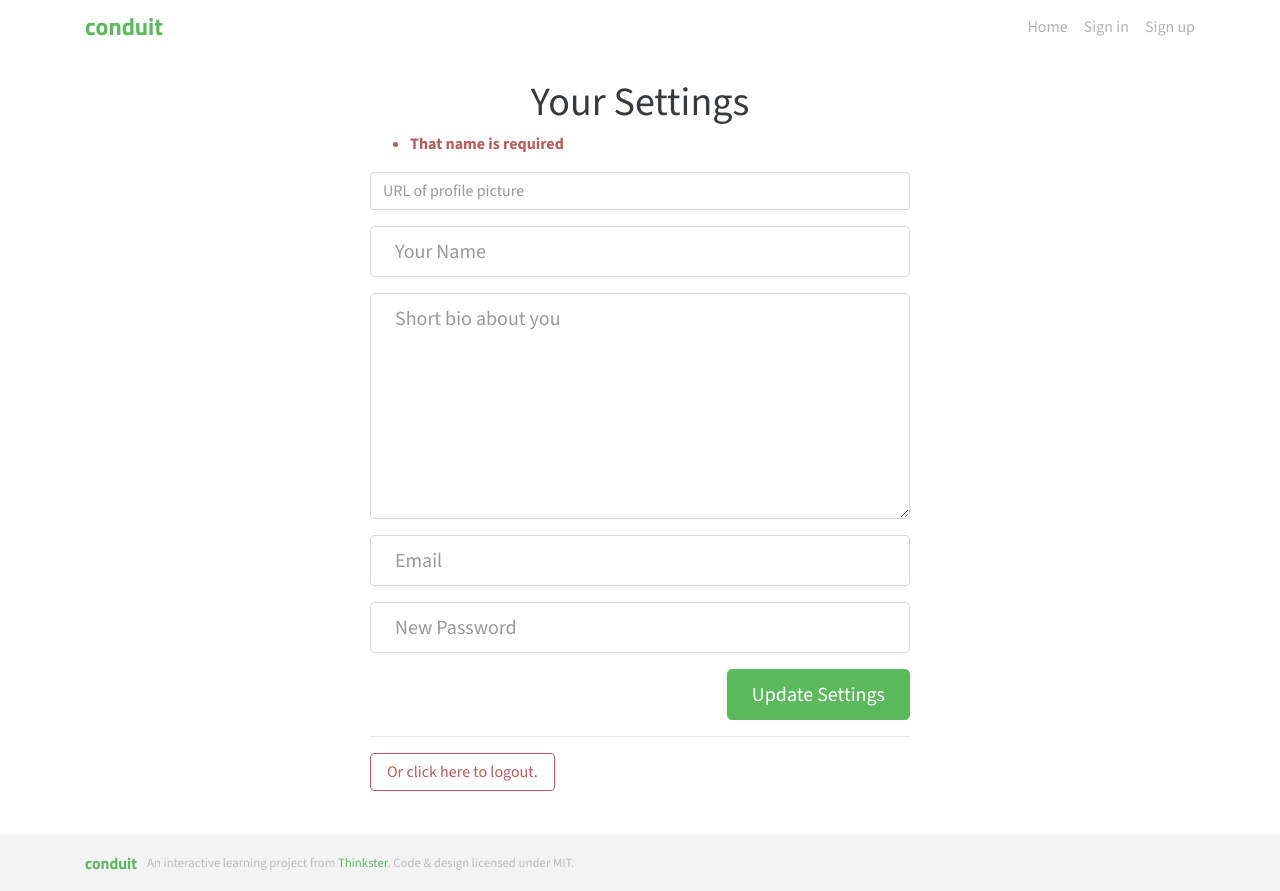
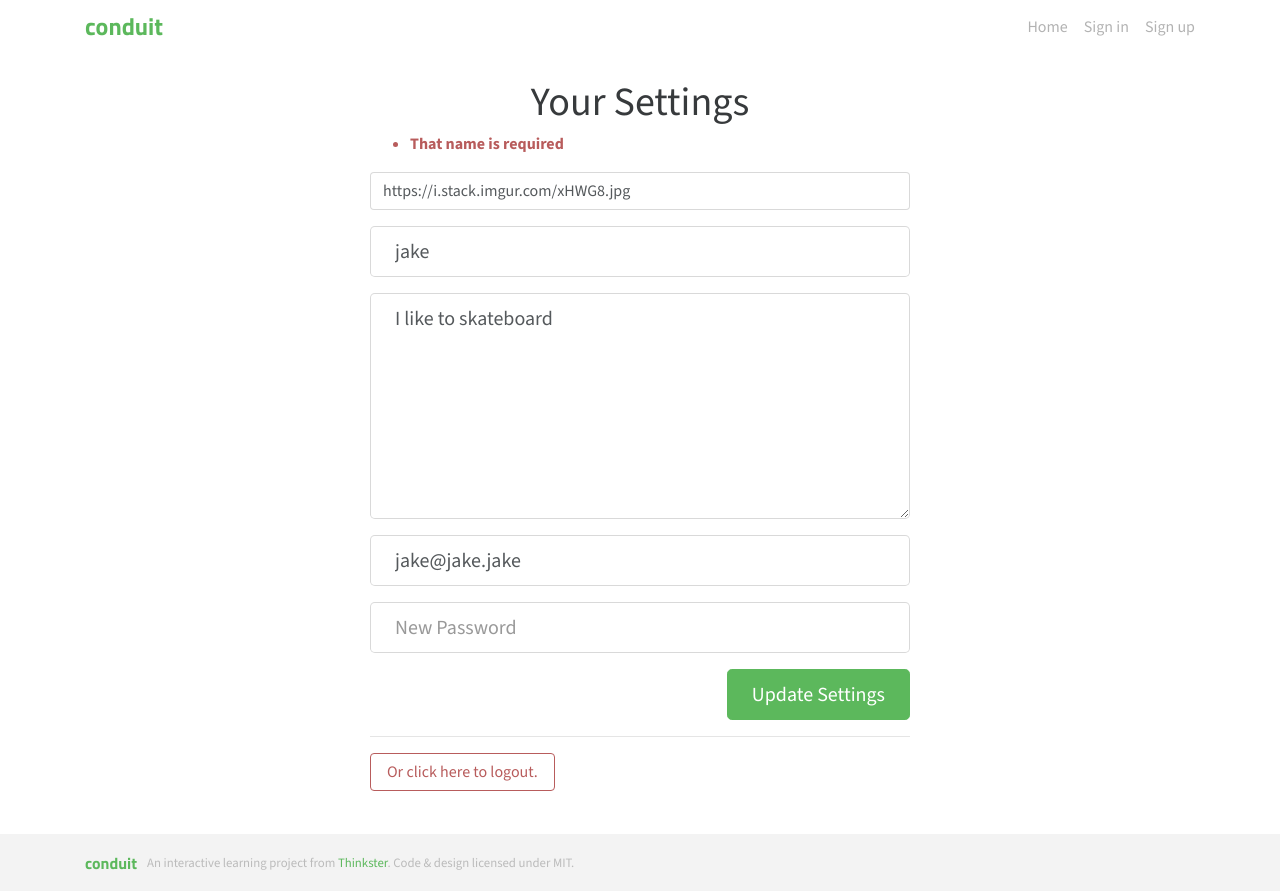
Before and after one commit to wookikiik/realworld-study, a Next.js app: page /settings in a window 1280 px wide. Built offline with nearby package versions, Linux system fonts and the light colour scheme; no server answers.

Commit message:
Add settings form and profile page

```diff
--- /dev/null
+++ b/app/(pages)/settings/_components/Form.tsx
@@ -0,0 +1,72 @@
+"use client";
+
+import { UserWithoutToken, Profile } from "@/app/lib/definitions";
+import { useForm } from "react-hook-form";
+
+export default function Form({ profile }: FormProps) {
+  const {
+    register,
+    formState: { errors },
+  } = useForm<Profile>({
+    defaultValues: profile,
+  });
+
+  return (
+    <>
+      <ul className="error-messages">
+        <li>That name is required</li>
+      </ul>
+
+      <form>
+        <fieldset>
+          <fieldset className="form-group">
+            <input
+              className="form-control"
+              type="text"
+              placeholder="URL of profile picture"
+              {...register("image")}
+            />
+          </fieldset>
+          <fieldset className="form-group">
+            <input
+              className="form-control form-control-lg"
+              type="text"
+              placeholder="Your Name"
+              {...register("username")}
+            />
+          </fieldset>
+          <fieldset className="form-group">
+            <textarea
+              className="form-control form-control-lg"
+              rows={8}
+              placeholder="Short bio about you"
+              {...register("bio")}
+            ></textarea>
+          </fieldset>
+          <fieldset className="form-group">
+            <input
+              className="form-control form-control-lg"
+              type="text"
+              placeholder="Email"
+              {...register("email")}
+            />
+          </fieldset>
+          <fieldset className="form-group">
+            <input
+              className="form-control form-control-lg"
+              type="password"
+              placeholder="New Password"
+            />
+          </fieldset>
+          <button className="btn btn-lg btn-primary pull-xs-right">
+            Update Settings
+          </button>
+        </fieldset>
+      </form>
+    </>
+  );
+}
+
+type FormProps = {
+  profile: UserWithoutToken;
+};
--- a/app/(pages)/settings/page.tsx
+++ b/app/(pages)/settings/page.tsx
@@ -1,59 +1,19 @@
+import { getCurrentUser } from "@/app/lib/data";
+import Form from "./_components/Form";
 import LogoutButton from "./_components/LogoutButton";
+import { UserWithoutToken } from "@/app/lib/definitions";
 
-export default function Page() {
+export default async function Page() {
+  const profile = (await getCurrentUser()) as UserWithoutToken;
+  delete profile.token; // Don't send the token to the client
+
   return (
     <div className="settings-page">
       <div className="container page">
         <div className="row">
           <div className="col-md-6 offset-md-3 col-xs-12">
             <h1 className="text-xs-center">Your Settings</h1>
-
-            <ul className="error-messages">
-              <li>That name is required</li>
-            </ul>
-
-            <form>
-              <fieldset>
-                <fieldset className="form-group">
-                  <input
-                    className="form-control"
-                    type="text"
-                    placeholder="URL of profile picture"
-                  />
-                </fieldset>
-                <fieldset className="form-group">
-                  <input
-                    className="form-control form-control-lg"
-                    type="text"
-                    placeholder="Your Name"
-                  />
-                </fieldset>
-                <fieldset className="form-group">
-                  <textarea
-                    className="form-control form-control-lg"
-                    rows={8}
-                    placeholder="Short bio about you"
-                  ></textarea>
-                </fieldset>
-                <fieldset className="form-group">
-                  <input
-                    className="form-control form-control-lg"
-                    type="text"
-                    placeholder="Email"
-                  />
-                </fieldset>
-                <fieldset className="form-group">
-                  <input
-                    className="form-control form-control-lg"
-                    type="password"
-                    placeholder="New Password"
-                  />
-                </fieldset>
-                <button className="btn btn-lg btn-primary pull-xs-right">
-                  Update Settings
-                </button>
-              </fieldset>
-            </form>
+            <Form profile={profile} />
             <hr />
             <LogoutButton />
           </div>
--- a/app/lib/definitions.ts
+++ b/app/lib/definitions.ts
@@ -82,7 +82,9 @@ export interface Profile {
   username: string;
   bio: string;
   image: string;
+  email?: string;
   following: boolean;
+  password?: string;
 }
 
 export interface User {
@@ -93,6 +95,8 @@ export interface User {
   image?: string;
 }
 
+export type UserWithoutToken = Omit<User, "token"> & { token?: string };
+
 export interface SigninForm {
   email: string;
   password: string;
--- a/auth.ts
+++ b/auth.ts
@@ -19,6 +19,7 @@ export const { auth, signIn, signOut } = NextAuth({
   },
   callbacks: {
     authorized: async ({ auth, request: { nextUrl } }) => {
+      console.log("authorized???");
       const isLoggedIn = !!auth?.user;
       if (isLoggedIn) {
         if (nextUrl.pathname === "/login" || nextUrl.pathname === "/register") {
@@ -68,7 +69,7 @@ export const { auth, signIn, signOut } = NextAuth({
 
         const { email, password } = parsedCredentials.data;
         const data = await login(email, password);
-        if('errors' in data){
+        if ("errors" in data) {
           // TODO: handle error
           return null;
         }
```
Also changed, not shown: middleware/authenticationGuard.ts (+24 -3 lines).
